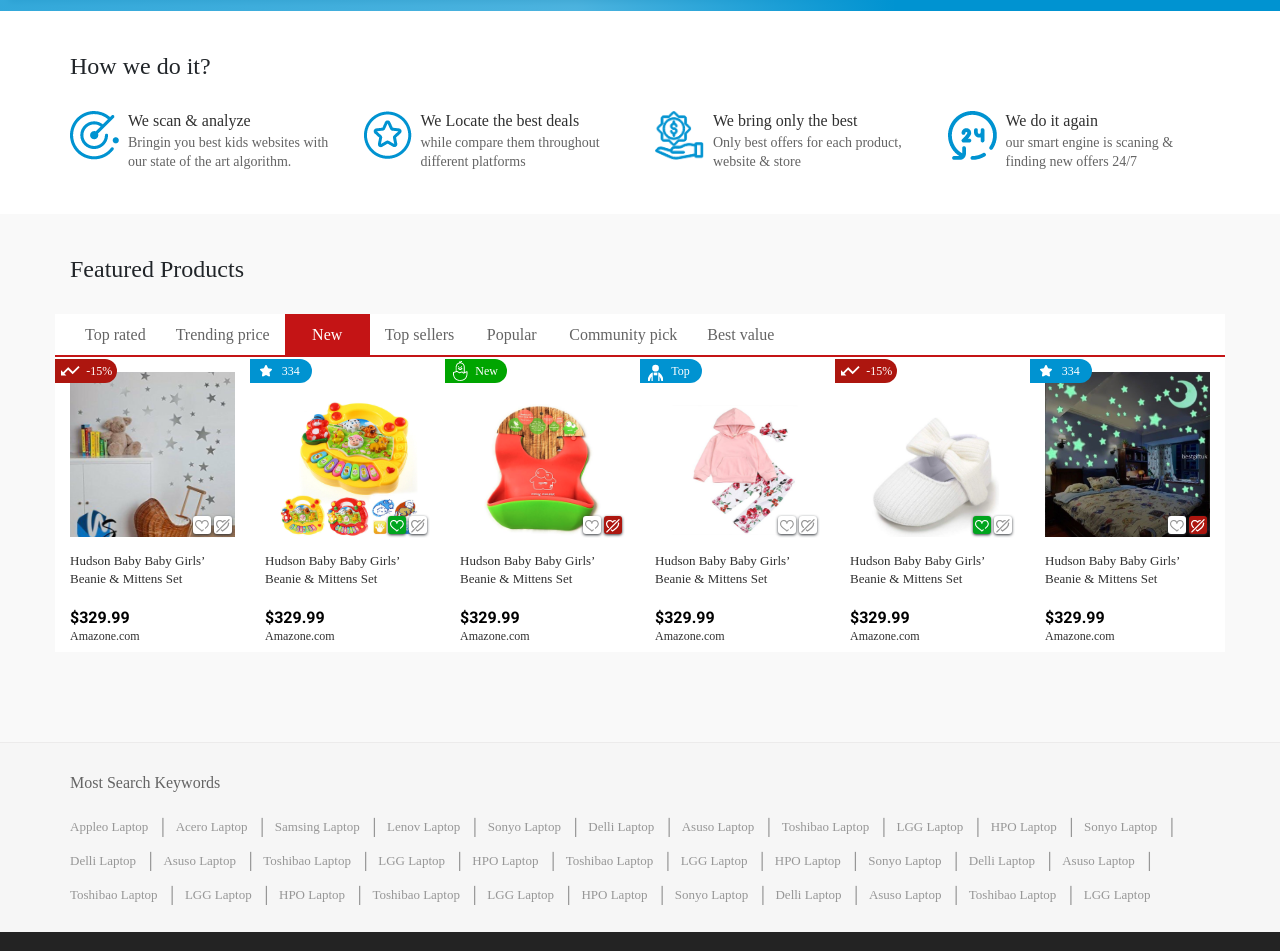
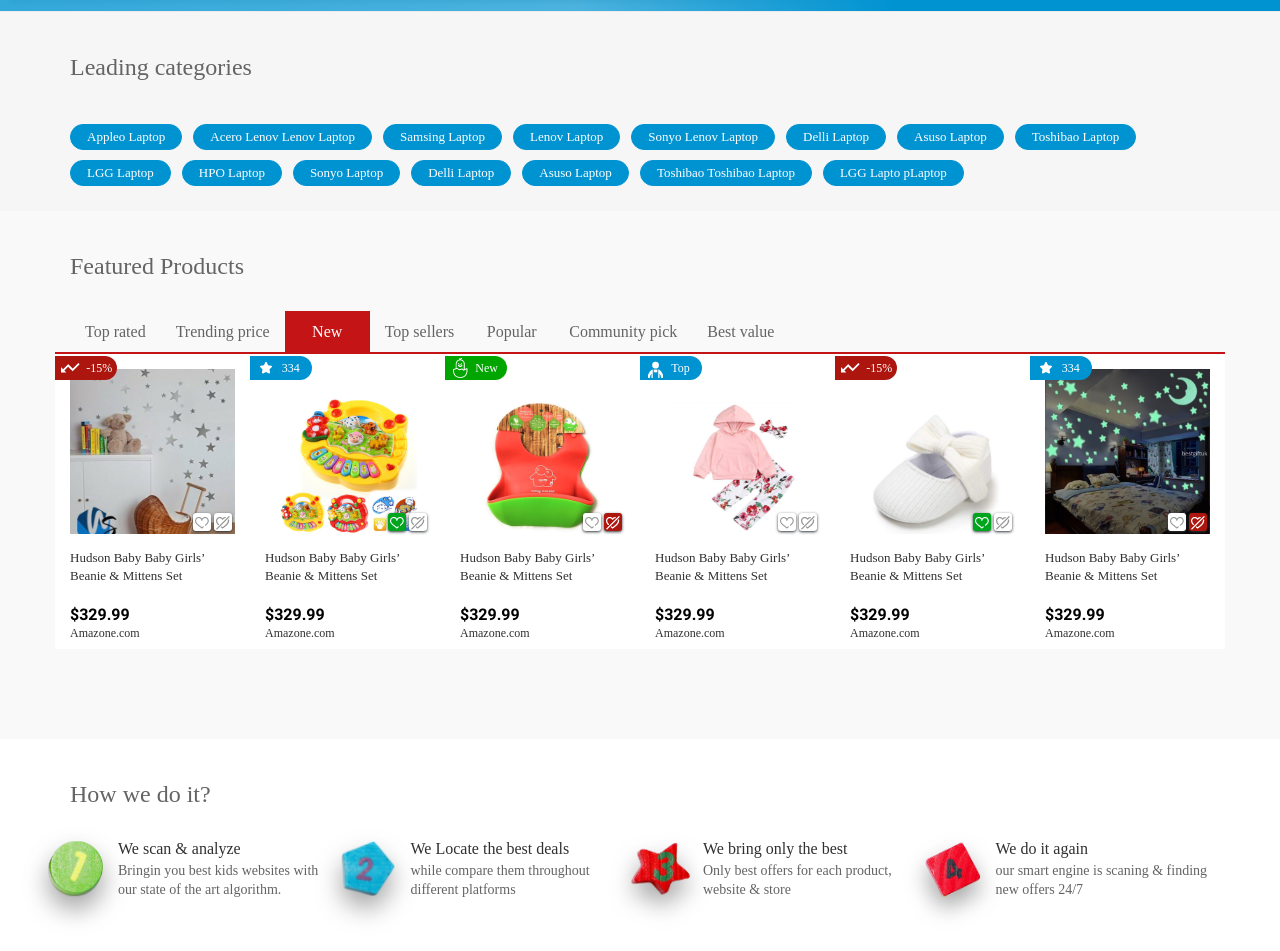
Before and after one commit to UraFIZ/market-guru, a plain HTML site: page index.html in a window 1280 px wide. Shown: the part 664-1615 px from the top of the page. Drawn offline with nearby package versions, Linux system fonts and the light colour scheme; a web font is replaced by a local one.

Commit message:
working on project

```diff
--- a/assets/css/common.css
+++ b/assets/css/common.css
@@ -55,6 +55,7 @@
     font-family: Raleway-Bold;
     font-size: 24px;
     line-height: 30px;
+    color: #646464;
 }
 .heading-3-rwb {
     font-family: Raleway-Bold;
--- a/assets/css/style.css
+++ b/assets/css/style.css
@@ -200,17 +200,30 @@ h1 {
 .how-it-works-title {
     margin-bottom: 30px;
 }
+.how-it-works-text-wrapper {
+    padding-left: 48px;
+    position: relative;
+    width: 100%;
+
+}
+.how-it-works-text-wrapper img {
+    position: absolute;
+    left: -23%;
+    top: -37%;
+    object-fit: contain;
+    width: 131px !important;
+    height: 131px;
+    /* margin-right: 9px; */
+}
 .how-it-works-card {
     display: flex;
     align-items: flex-start;
     justify-content: center;
+    width: 100%;
+    height: 103px;
+    max-width: 100%;
 }
-.how-it-works-card img {
-    object-fit: contain;
-    width: 49px;
-    height: auto;
-    margin-right: 9px;
-}
+
 .how-it-works-text-wrapper h3 {
     margin-bottom: 3px;
     color: #303030;
@@ -228,7 +241,7 @@ h1 {
     margin-bottom: 30px;
 }
 .featured-tabs-row {
-    background-color: #fff;
+    background-color: #F9F9F9;
     border-bottom: 2px solid #C41415;
 }
 .featured-tabs-wrapper {
@@ -434,12 +447,12 @@ background-position: center;
 /*****************************************************************************end featured-card************************************************/
 /***************************************************************************most-search-keywords************************************************/
 .most-search-keywords {
-    padding-top: 30px;
+    padding-top: 40px;
     padding-bottom: 15px;
     border-top: 1px solid rgb(221, 217, 217, 0.4);
 }
 .most-search-keywords-title {
-    margin-bottom: 15px;
+    margin-bottom: 34px;
 }
 .most-search-keywords-title h2{
     color: #646464;
@@ -450,7 +463,7 @@ background-position: center;
 
 }
 .most-search-keywords-items > *:not(:last-child) {
-    margin-right: 10px;
+    margin-right: 11px;
 }
 .most-search-keywords-item {
     list-style: none;
@@ -458,21 +471,28 @@ background-position: center;
     align-items: center;
     margin-bottom: 10px;
 }
-.most-search-keywords-item::after {
-    content: "|";
+/* .most-search-keywords-item::after {
+    content: "";
     margin-left: 12px;
-    color: #979797;
-}
+} */
 .most-search-keywords-item:last-child::after {
     content: "";
     margin-left: 0;
 }
 .most-search-keywords-item a {
-    color: #979797;
+    color: white;
     text-decoration: none;
     display: flex;
     width: max-content;
-
+    padding: 3px 16px;
+    border: 1px solid #0093D1;
+    border-radius: 28px;
+    background-color: #0093D1;
+    transition: all 0.5s ease-in;
+}
+.most-search-keywords-item a:hover {
+    background-color: transparent;
+    color: #0093D1;
 }
 footer .proud-affiliates-wrapper {
     margin-top: 40px;
@@ -651,7 +671,14 @@ footer .proud-affiliates-wrapper {
 
 /*****************************************************||||responsiveness|||||************************************************************/
 
-
+@media (max-width:1024px) {
+    .how-it-works-card {
+        box-shadow: 7px 7px 10px -5px grey;
+    }
+   #how-it-works-row .owl-item {
+       height: 130px;
+   }
+}
 @media (max-width:768px) {
     .how-it-works-card {
         justify-content: flex-start;
--- a/index.html
+++ b/index.html
@@ -197,44 +197,32 @@
             </div>
         </div>
     </section>
-    <section class="main-container how-it-works">
+    <section class="main-container background-grey2 most-search-keywords">
         <div class="container content-wrapper">
-            <div class="row how-it-works-title">
-                <div class="col-12 heading-2-rwb">How we do it?</div>
+            <div class="row most-search-keywords-title">
+                <div class="col-12">
+                    <h2 class="heading-2-rwb">Leading categories</h2>
+                </div>
             </div>
-            <div class="row how-it-works-row">
-                <div class="col-12 col-md-6 col-lg-3 how-it-works-card">
-                    <img src="./assets/icons/scan.png" alt="scan">
-                    <div class="how-it-works-text-wrapper">
-                        <h3 class="heading-4-rwb">We scan & analyze</h3>
-                        <h4 class="heading-4-rr">Bringin you best kids websites
-                            with our state of the art algorithm.</h4>
-                    </div>
-                </div>
-                <div class="col-12 col-md-6 col-lg-3 how-it-works-card">
-                        <img src="./assets/icons/best-deals.png" alt="best-deals">
-                        <div class="how-it-works-text-wrapper">
-                            <h3 class="heading-4-rwb">We Locate the best deals</h3>
-                            <h4 class="heading-4-rr">while compare them
-                                throughout different platforms</h4>
-                        </div>
-                </div>
-                <div class="col-12 col-md-6 col-lg-3 how-it-works-card">
-                        <img src="./assets/icons/best-price.png" alt="best-price">
-                        <div class="how-it-works-text-wrapper">
-                            <h3 class="heading-4-rwb">We bring only the best </h3>
-                            <h4 class="heading-4-rr">Only best offers for each
-                                product, website & store</h4>
-                        </div>
-                </div>
-                <div class="col-12 col-md-6 col-lg-3 how-it-works-card">
-                        <img src="./assets/icons/24-hours.png" alt="24/7">
-                        <div class="how-it-works-text-wrapper">
-                            <h3 class="heading-4-rwb">We do it again</h3>
-                            <h4 class="heading-4-rr">our smart engine is scaning
-                                & finding new offers 24/7</h4>
-                        </div>
-                </div>
+            <div class="row">
+                <ul class="col most-search-keywords-items">
+                    <li class="most-search-keywords-item "><a class="heading-5-rr" href="#">Appleo Laptop</a></li>
+                    <li class="most-search-keywords-item"><a class="heading-5-rr" href="#">Acero Lenov Lenov Laptop</a></li>
+                    <li class="most-search-keywords-item"><a class="heading-5-rr" href="#">Samsing Laptop</a></li>
+                    <li class="most-search-keywords-item"><a class="heading-5-rr" href="#">Lenov Laptop</a></li>
+                    <li class="most-search-keywords-item"><a class="heading-5-rr" href="#">Sonyo Lenov Laptop</a></li>
+                    <li class="most-search-keywords-item"><a class="heading-5-rr" href="#">Delli Laptop</a></li>
+                    <li class="most-search-keywords-item"><a class="heading-5-rr" href="#">Asuso Laptop</a></li>
+                    <li class="most-search-keywords-item"><a class="heading-5-rr" href="#">Toshibao Laptop</a></li>
+                    <li class="most-search-keywords-item"><a class="heading-5-rr" href="#"> LGG Laptop</a></li>
+                    <li class="most-search-keywords-item"><a class="heading-5-rr" href="#">HPO Laptop</a></li>
+                    <li class="most-search-keywords-item"><a class="heading-5-rr" href="#">Sonyo Laptop</a></li>
+                    <li class="most-search-keywords-item"><a class="heading-5-rr" href="#">Delli Laptop</a></li>
+                    <li class="most-search-keywords-item"><a class="heading-5-rr" href="#">Asuso Laptop</a></li>
+                    <li class="most-search-keywords-item"><a class="heading-5-rr" href="#">Toshibao Toshibao Laptop</a></li>
+                    <li class="most-search-keywords-item"><a class="heading-5-rr" href="#"> LGG Lapto pLaptop</a></li>
+
+                </ul>
             </div>
         </div>
     </section>
@@ -1258,49 +1246,50 @@
                 </div>
            </div>
     </section>
-    <section class="main-container background-grey2 most-search-keywords">
+    <section class="main-container how-it-works">
         <div class="container content-wrapper">
-            <div class="row most-search-keywords-title">
-                <div class="col-12">
-                    <h2 class="heading-4-rwb">Most Search Keywords</h2>
+            <div class="row how-it-works-title">
+                <div class="col-12 heading-2-rwb">How we do it?</div>
+            </div>
+            <div id="how-it-works-row" class="row how-it-works-row">
+                <div class="col-12 col-lg-6 col-xl-3 how-it-works-card">
+                    <div class="how-it-works-text-wrapper">
+                        <img src="./assets/icons/point1.png" alt="scan">
+                        <h3 class="heading-4-rwb">We scan & analyze</h3>
+                        <h4 class="heading-4-rr">Bringin you best kids websites
+                            with our state of the art algorithm.</h4>
+                    </div>
                 </div>
-            </div>
-            <div class="row">
-                <ul class="col most-search-keywords-items">
-                    <li class="most-search-keywords-item "><a class="heading-5-rr" href="#">Appleo Laptop</a></li>
-                    <li class="most-search-keywords-item"><a class="heading-5-rr" href="#">Acero Laptop</a></li>
-                    <li class="most-search-keywords-item"><a class="heading-5-rr" href="#">Samsing Laptop</a></li>
-                    <li class="most-search-keywords-item"><a class="heading-5-rr" href="#">Lenov Laptop</a></li>
-                    <li class="most-search-keywords-item"><a class="heading-5-rr" href="#">Sonyo Laptop</a></li>
-                    <li class="most-search-keywords-item"><a class="heading-5-rr" href="#">Delli Laptop</a></li>
-                    <li class="most-search-keywords-item"><a class="heading-5-rr" href="#">Asuso Laptop</a></li>
-                    <li class="most-search-keywords-item"><a class="heading-5-rr" href="#">Toshibao Laptop</a></li>
-                    <li class="most-search-keywords-item"><a class="heading-5-rr" href="#"> LGG Laptop</a></li>
-                    <li class="most-search-keywords-item"><a class="heading-5-rr" href="#">HPO Laptop</a></li>
-                    <li class="most-search-keywords-item"><a class="heading-5-rr" href="#">Sonyo Laptop</a></li>
-                    <li class="most-search-keywords-item"><a class="heading-5-rr" href="#">Delli Laptop</a></li>
-                    <li class="most-search-keywords-item"><a class="heading-5-rr" href="#">Asuso Laptop</a></li>
-                    <li class="most-search-keywords-item"><a class="heading-5-rr" href="#">Toshibao Laptop</a></li>
-                    <li class="most-search-keywords-item"><a class="heading-5-rr" href="#"> LGG Laptop</a></li>
-                    <li class="most-search-keywords-item"><a class="heading-5-rr" href="#">HPO Laptop</a></li>
-                    <li class="most-search-keywords-item"><a class="heading-5-rr" href="#">Toshibao Laptop</a></li>
-                    <li class="most-search-keywords-item"><a class="heading-5-rr" href="#"> LGG Laptop</a></li>
-                    <li class="most-search-keywords-item"><a class="heading-5-rr" href="#">HPO Laptop</a></li>
-                    <li class="most-search-keywords-item"><a class="heading-5-rr" href="#">Sonyo Laptop</a></li>
-                    <li class="most-search-keywords-item"><a class="heading-5-rr" href="#">Delli Laptop</a></li>
-                    <li class="most-search-keywords-item"><a class="heading-5-rr" href="#">Asuso Laptop</a></li>
-                    <li class="most-search-keywords-item"><a class="heading-5-rr" href="#">Toshibao Laptop</a></li>
-                    <li class="most-search-keywords-item"><a class="heading-5-rr" href="#"> LGG Laptop</a></li>
-                    <li class="most-search-keywords-item"><a class="heading-5-rr" href="#">HPO Laptop</a></li>
-                    <li class="most-search-keywords-item"><a class="heading-5-rr" href="#">Toshibao Laptop</a></li>
-                    <li class="most-search-keywords-item"><a class="heading-5-rr" href="#"> LGG Laptop</a></li>
-                    <li class="most-search-keywords-item"><a class="heading-5-rr" href="#">HPO Laptop</a></li>
-                    <li class="most-search-keywords-item"><a class="heading-5-rr" href="#">Sonyo Laptop</a></li>
-                    <li class="most-search-keywords-item"><a class="heading-5-rr" href="#">Delli Laptop</a></li>
-                    <li class="most-search-keywords-item"><a class="heading-5-rr" href="#">Asuso Laptop</a></li>
-                    <li class="most-search-keywords-item"><a class="heading-5-rr" href="#">Toshibao Laptop</a></li>
-                    <li class="most-search-keywords-item"><a class="heading-5-rr" href="#"> LGG Laptop</a></li>
-                </ul>
+                <div class="col-12 col-lg-6 col-xl-3 how-it-works-card">
+                        <div class="how-it-works-text-wrapper">
+                            <img src="./assets/icons/point2.png" alt="best-deals">
+                            <div class="how-it-works-text-content">
+                                <h3 class="heading-4-rwb">We Locate the best deals</h3>
+                                <h4 class="heading-4-rr">while compare them
+                                    throughout different platforms</h4>
+                            </div>
+
+                        </div>
+                </div>
+                <div class="col-12 col-lg-6 col-xl-3 how-it-works-card">
+                        <div class="how-it-works-text-wrapper">
+                            <img src="./assets/icons/point3.png" alt="best-price">
+                            <div class="how-it-works-text-content">
+                                <h3 class="heading-4-rwb">We bring only the best </h3>
+                                <h4 class="heading-4-rr">Only best offers for each
+                                    product, website & store</h4>
+                            </div>
+
+                        </div>
+                </div>
+                <div class="col-12 col-lg-6 col-xl-3 how-it-works-card">
+                        <div class="how-it-works-text-wrapper">
+                            <img src="./assets/icons/point5.png" alt="24/7">
+                            <h3 class="heading-4-rwb">We do it again</h3>
+                            <h4 class="heading-4-rr">our smart engine is scaning
+                                & finding new offers 24/7</h4>
+                        </div>
+                </div>
             </div>
         </div>
     </section>
```
Also changed, not shown: js/index.js (+34 -17 lines), assets/icons/point1.png (added), assets/icons/point2.png (added), assets/icons/point3.png (added), assets/icons/point5.png (added).
